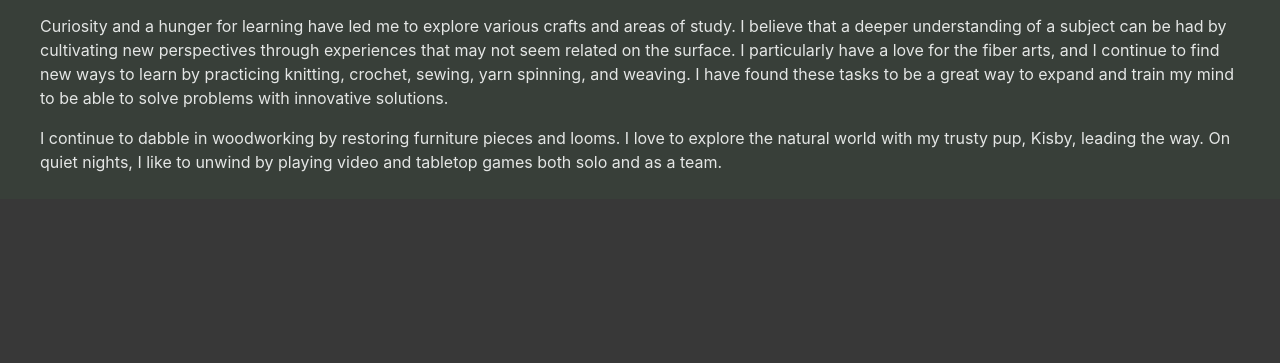
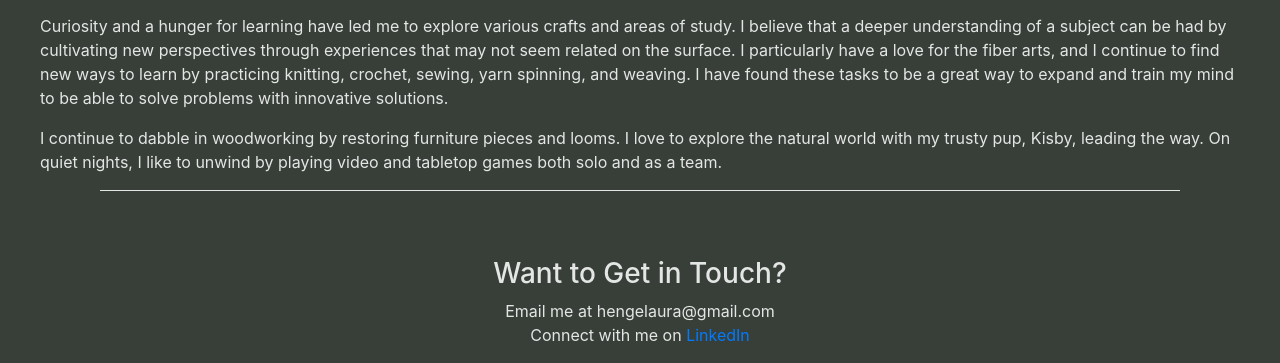
Before and after one commit to hengelaura/Portfolio, a Flask app: page /about in a window 1280 px wide. Shown: the part 601-964 px from the top of the page. Before the commit the page ends 773 px from the top, so only its background shows below. Run offline with Flask 2, Linux system fonts and the light colour scheme; some libraries are stand-ins or nearby versions.

Commit message:
Add contact information

```diff
--- a/templates/about.html
+++ b/templates/about.html
@@ -11,6 +11,10 @@
             <p>Earlier this year, I chose to separate from IBM in order to pursue a career in data engineering and data analysis. I am looking to leverage my knowledge in programming, data pipelines, data warehouses, data analysis, and presentations to create a lasting, positive impact on society and nature. As an initial step, I chose to pursue a Data Engineering Certificate from MIT xPRO to enable me to transform the world through the collection, transformation, and analysis of data. I've been working on personal projects, so be sure to check out my projects page and my GitHub!</p>
             <p>Curiosity and a hunger for learning have led me to explore various crafts and areas of study. I believe that a deeper understanding of a subject can be had by cultivating new perspectives through experiences that may not seem related on the surface. I particularly have a love for the fiber arts, and I continue to find new ways to learn by practicing knitting, crochet, sewing, yarn spinning, and weaving. I have found these tasks to be a great way to expand and train my mind to be able to solve problems with innovative solutions.</p>
             <p>I continue to dabble in woodworking by restoring furniture pieces and looms. I love to explore the natural world with my trusty pup, Kisby, leading the way. On quiet nights, I like to unwind by playing video and tabletop games both solo and as a team.</p>
+
+            <hr style="width: 90%; border-color:#E4E6E5; padding-bottom: 10px; padding-top: 40px" align="center"/>
+            <h3 style="text-align: center;">Want to Get in Touch?</h3>
+            <p style="text-align: center">Email me at hengelaura@gmail.com<br>Connect with me on <a href="https://www.linkedin.com/in/laura-hengel/">LinkedIn</a></p>
         </div>
     </body>
 {% endblock %}
```
